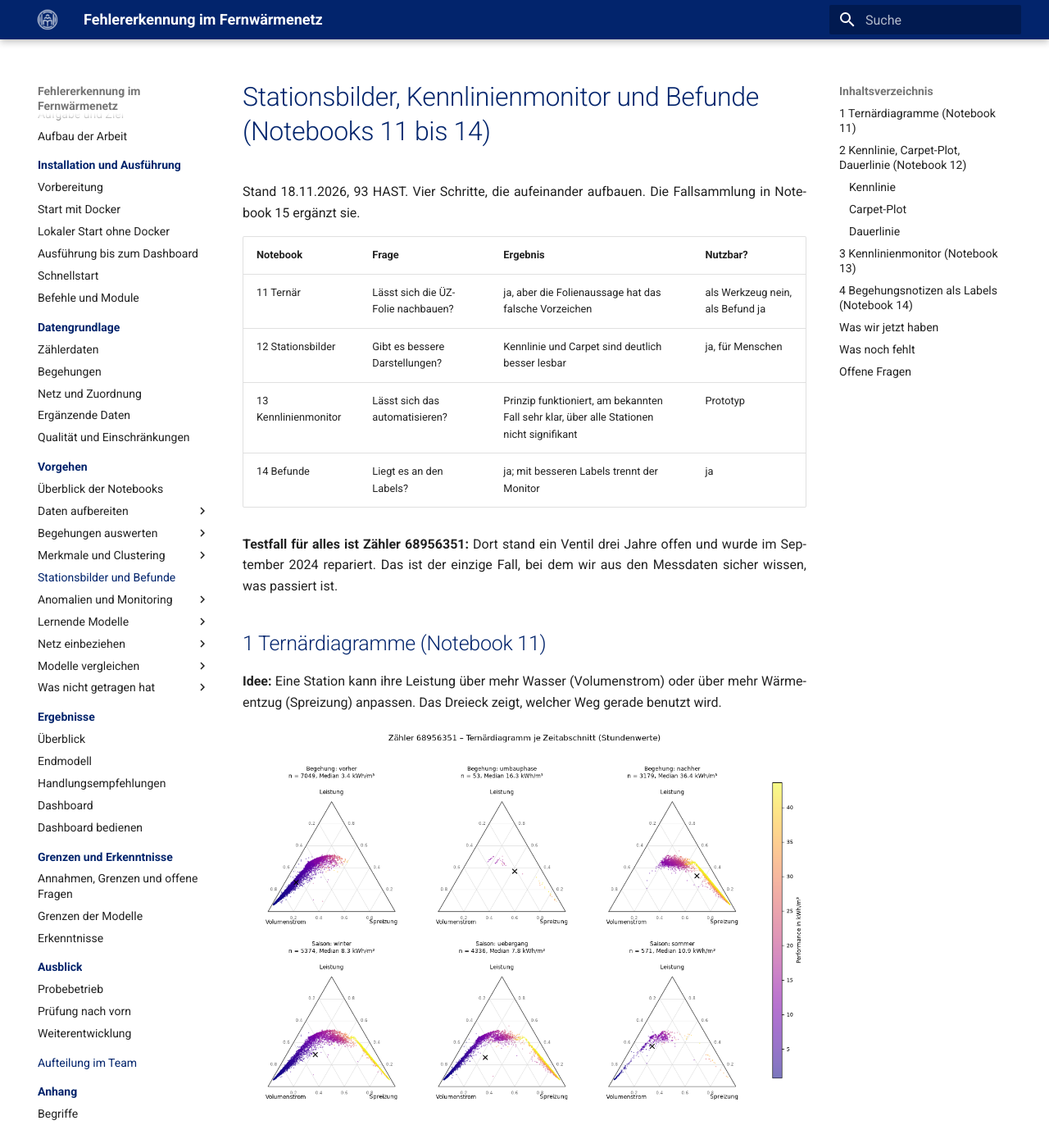
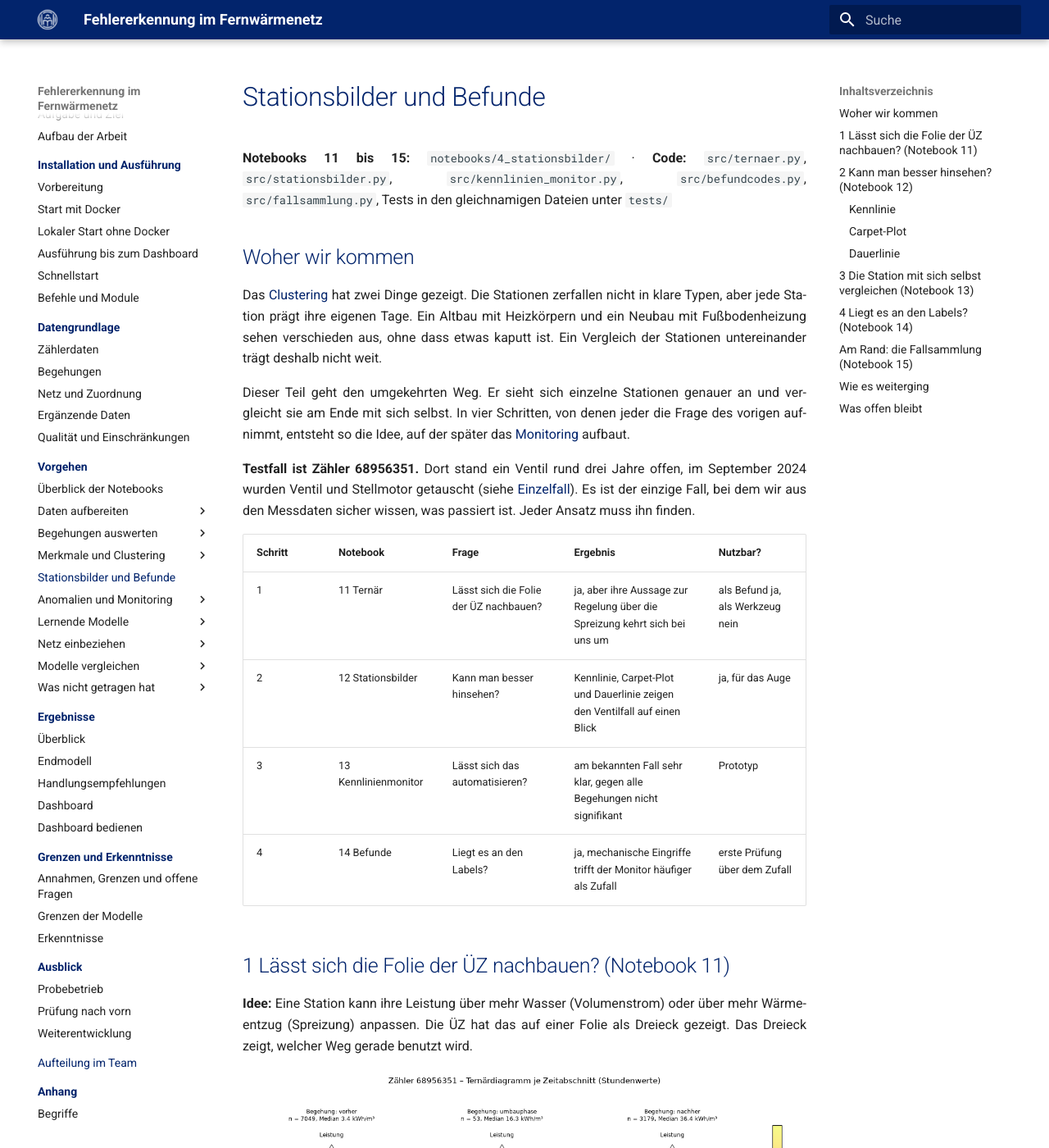
Before and after one commit to ivelinayna/projektseminar, an MkDocs documentation site: the page built from docs/stationsbilder/index.md, in a window 1280 px wide and 1400 px high. Shown: the whole window at 82% size. Built offline with MkDocs 1.6.1 and Material for MkDocs 9.7.7, drawn with Linux system fonts in a browser that asks for light colours; some of the changed text lies outside the part shown.

Commit message:
Doku: Stationsbilder und Befunde als Brücke vom Clustering zum Monitoring
- Seite als Geschichte in vier Schritten (NB 11 bis 14), jeder endet mit
  der Frage des nächsten; Einstieg aus dem Clustering, Ausstieg ins
  Monitoring (NB 18, 19, 20), Fallsammlung (NB 15) ergänzt.
- Zahlen gegen NB 11 bis 15 geprüft: Folie gegen Daten (Regelung statt
  Lage umgekehrt), Kennlinie vorher, Monitor gegen 53 Begehungen,
  Schwellenversuche, Residuenkanal, zweiter Ausschlag im Juni 2025.
- Bilder auf den aktuellen Stand: Trefferquote aus NB 14, Spreizung gegen
  Performance mit 92 Stationen neu gezeichnet.
- Überholtes entfernt (Stand 18.11., beantwortete Frage Monitor oder
  Clustering, doppelte ÜZ-Fragen mit Link auf die Grenzen-Seite).
- Clustering- und Monitoring-Überblick je ein kurzer Absatz als Anschluss.

```diff
--- a/docs/stationsbilder/index.md
+++ b/docs/stationsbilder/index.md
@@ -1,32 +1,51 @@
-# Stationsbilder, Kennlinienmonitor und Befunde (Notebooks 11 bis 14)
+# Stationsbilder und Befunde
 
-Stand 18.11.2026, 93 HAST. Vier Schritte, die aufeinander aufbauen. Die Fallsammlung in Notebook 15 ergänzt sie.
+**Notebooks 11 bis 15:** `notebooks/4_stationsbilder/` · **Code:** `src/ternaer.py`, `src/stationsbilder.py`,
+`src/kennlinien_monitor.py`, `src/befundcodes.py`, `src/fallsammlung.py`, Tests in den gleichnamigen Dateien unter
+`tests/`
 
-| Notebook | Frage | Ergebnis | Nutzbar? |
-|---|---|---|---|
-| 11 Ternär | Lässt sich die ÜZ-Folie nachbauen? | ja, aber die Folienaussage hat das falsche Vorzeichen | als Werkzeug nein, als Befund ja |
-| 12 Stationsbilder | Gibt es bessere Darstellungen? | Kennlinie und Carpet sind deutlich besser lesbar | ja, für Menschen |
-| 13 Kennlinienmonitor | Lässt sich das automatisieren? | Prinzip funktioniert, am bekannten Fall sehr klar, über alle Stationen nicht signifikant | Prototyp |
-| 14 Befunde | Liegt es an den Labels? | ja; mit besseren Labels trennt der Monitor | ja |
+## Woher wir kommen
 
-**Testfall für alles ist Zähler 68956351:** Dort stand ein Ventil drei Jahre offen und wurde im September 2024 repariert. Das ist der einzige Fall, bei dem wir aus den Messdaten sicher wissen, was passiert ist.
+Das [Clustering](../clustering/index.md) hat zwei Dinge gezeigt. Die Stationen zerfallen nicht in klare Typen, aber
+jede Station prägt ihre eigenen Tage. Ein Altbau mit Heizkörpern und ein Neubau mit Fußbodenheizung sehen verschieden
+aus, ohne dass etwas kaputt ist. Ein Vergleich der Stationen untereinander trägt deshalb nicht weit.
 
-## 1 Ternärdiagramme (Notebook 11)
+Dieser Teil geht den umgekehrten Weg. Er sieht sich einzelne Stationen genauer an und vergleicht sie am Ende mit sich
+selbst. In vier Schritten, von denen jeder die Frage des vorigen aufnimmt, entsteht so die Idee, auf der später das
+[Monitoring](../monitoring/index.md) aufbaut.
 
-**Idee:** Eine Station kann ihre Leistung über mehr Wasser (Volumenstrom) oder über mehr Wärmeentzug (Spreizung) anpassen. Das Dreieck zeigt, welcher Weg gerade benutzt wird.
+**Testfall ist Zähler 68956351.** Dort stand ein Ventil rund drei Jahre offen, im September 2024 wurden Ventil und
+Stellmotor getauscht (siehe [Einzelfall](../begehungen/wirkung.md#einzelfall-68956351)). Es ist der einzige Fall, bei
+dem wir aus den Messdaten sicher wissen, was passiert ist. Jeder Ansatz muss ihn finden.
+
+| Schritt | Notebook | Frage | Ergebnis | Nutzbar? |
+|---|---|---|---|---|
+| 1 | 11 Ternär | Lässt sich die Folie der ÜZ nachbauen? | ja, aber ihre Aussage zur Regelung über die Spreizung kehrt sich bei uns um | als Befund ja, als Werkzeug nein |
+| 2 | 12 Stationsbilder | Kann man besser hinsehen? | Kennlinie, Carpet-Plot und Dauerlinie zeigen den Ventilfall auf einen Blick | ja, für das Auge |
+| 3 | 13 Kennlinienmonitor | Lässt sich das automatisieren? | am bekannten Fall sehr klar, gegen alle Begehungen nicht signifikant | Prototyp |
+| 4 | 14 Befunde | Liegt es an den Labels? | ja, mechanische Eingriffe trifft der Monitor häufiger als Zufall | erste Prüfung über dem Zufall |
+
+## 1 Lässt sich die Folie der ÜZ nachbauen? (Notebook 11)
+
+**Idee:** Eine Station kann ihre Leistung über mehr Wasser (Volumenstrom) oder über mehr Wärmeentzug (Spreizung)
+anpassen. Die ÜZ hat das auf einer Folie als Dreieck gezeigt. Das Dreieck zeigt, welcher Weg gerade benutzt wird.
 
 ![Ternärdiagramme](../assets/stationsbilder/ueberblick_ternaer.png)
 
-- sechs Dreiecke für dieselbe Station: oben vor / während / nach der Begehung, unten die drei Jahreszeiten
-- jeder Punkt ist eine Betriebsstunde, Farbe = Effizienz (gelb gut, blau schlecht)
-- vorher Median 3,4 kWh/m³, nachher 36,4, also Faktor zehn
+- Sechs Dreiecke für dieselbe Station: oben vor, während und nach der Begehung, unten die drei Jahreszeiten.
+- Jeder Punkt ist eine Betriebsstunde, die Farbe ist die Effizienz (gelb gut, blau schlecht).
+- Vorher liegt der Median bei 3,4 kWh/m³, nachher bei 36,4, also rund zehnmal so hoch.
 
 ![Spreizung gegen Performance](../assets/stationsbilder/ueberblick_modulation.png)
 
-- jeder Punkt eine Station im Winter: waagerecht der Anteil Spreizungsregelung, senkrecht die Effizienz
-- je mehr Spreizungsregelung, desto schlechter (Rangkorrelation −0,48)
-- Auf der ÜZ-Folie ist die Spreizungsecke die gute Ecke. Bei uns ist es umgekehrt.
-- Erklärung: Eine Station mit festsitzendem Ventil kann gar nicht über den Volumenstrom regeln und landet deshalb automatisch dort.
+- Jeder Punkt ist eine Station im Winter: waagerecht der Anteil der Spreizung an der Leistungsregelung, senkrecht die
+  Effizienz.
+- Die Folie sagt: Wer über die Spreizung regelt, arbeitet effizient. Bei uns ist es umgekehrt. Je größer der Anteil
+  der Spreizung, desto schlechter (Rangkorrelation −0,48, 92 Stationen).
+- Die Lage der Punktwolke nahe der Spreizungsecke ist dagegen auch bei uns ein gutes Zeichen (+0,75). Vielleicht meint
+  die Folie die Lage und nicht die Regelung.
+- Erklärung: Eine Station mit festsitzendem Ventil kann ihre Leistung nur noch über die Spreizung ändern und zählt
+  deshalb automatisch als spreizungsgeregelt. 68956351 liegt im Bild ganz rechts unten.
 
 **Funktioniert:**
 
@@ -35,118 +54,168 @@ Stand 18.11.2026, 93 HAST. Vier Schritte, die aufeinander aufbauen. Die Fallsamm
 
 **Funktioniert nicht:**
 
-- Stationstypen clustern: drei Gruppen trennen die Effizienz um Faktor 3,7, aber die Silhouette liegt nur bei 0,319. Eher ein Gefälle als echte Typen.
+- Stationstypen clustern: Drei Gruppen trennen die Effizienz um Faktor 3,7, aber die Silhouette liegt nur bei 0,319.
+  Das ist eher ein Gefälle als echte Typen.
 - Die Regelungsart ändert sich durch die Begehung nicht (p = 0,70 auf Stunden-, 0,34 auf Tagesebene).
 
-**Fazit:** guter Befund zum Vorzeichen, aber zur Fehlererkennung taugt das Dreieck nicht. Es normiert die Leistung weg.
+**Daraus folgt:** Das Dreieck ist ein guter Befund zum Vorzeichen, aber kein Werkzeug zur Fehlererkennung. Es rechnet
+die Größen auf Anteile um und verliert dabei das Niveau, also wie viel Wasser fließt und wie warm es zurückkommt.
+Gesucht sind Bilder, die das Niveau zeigen.
 
-## 2 Kennlinie, Carpet-Plot, Dauerlinie (Notebook 12)
+## 2 Kann man besser hinsehen? (Notebook 12)
 
 ### Kennlinie
 
 ![Kennlinie](../assets/stationsbilder/ueberblick_kennlinie.png)
 
-- waagerecht Leistung, senkrecht Volumenstrom, beides logarithmisch. Farbe = Rücklauftemperatur.
-- vor der Begehung: flache rote Wolke. Egal wie viel Leistung, es fließen immer 500 bis 1000 l/h, Rücklauf über 70 °C. So sieht ein offenes Ventil aus.
-- nach der Begehung: saubere Gerade mit Steigung 1,28, Rücklauf blau
-- Die Steigung ist rechnerisch derselbe Wert wie der Durchflussanteil aus dem Dreieck. Zusätzlich sieht man, ob die Punkte überhaupt auf einer Linie liegen (R² im Median 0,02 bei flacher, 0,81 bei steiler Steigung).
+- Waagerecht die Leistung, senkrecht der Volumenstrom, beides logarithmisch. Die Farbe ist die Rücklauftemperatur.
+- Vor der Begehung: eine flache rote Wolke. Egal wie viel Leistung, es fließen rund 600 l/h (500 bis 1.000), der
+  Rücklauf liegt bei 65 bis 75 °C. So sieht ein offenes Ventil aus.
+- Nach der Begehung: eine saubere Gerade mit Steigung 1,28, der Rücklauf ist blau.
+- Die Steigung ist rechnerisch derselbe Wert wie der Durchflussanteil aus dem Dreieck. Zusätzlich sieht man, ob die
+  Punkte überhaupt auf einer Linie liegen (R² im Median 0,02 bei flacher, 0,81 bei steiler Steigung).
 
 ### Carpet-Plot
 
 ![Carpet-Plot](../assets/stationsbilder/ueberblick_carpet.png)
 
-- waagerecht die Kalenderzeit, senkrecht die Tagesstunde. Oben Rücklauf, unten Volumenstrom.
-- Ende 2022 bis September 2024: durchgehend rot, Tag und Nacht, Sommer wie Winter
-- danach blau mit Tagesstruktur (Nachtabsenkung, Warmwasserspitze morgens)
-- Nebenbefund: bis Ende 2022 lieferte die Station nur einen Wert pro Tag statt 24
+- Waagerecht die Kalenderzeit, senkrecht die Tagesstunde. Oben der Rücklauf, unten der Volumenstrom.
+- Ende 2022 bis September 2024: durchgehend rot, Tag und Nacht, Sommer wie Winter.
+- Danach blau mit Tagesstruktur (Nachtabsenkung, Warmwasserspitze am Morgen).
+- Nebenbefund: Bis Ende 2022 lieferte die Station nur einen Wert pro Tag statt 24.
 
 ### Dauerlinie
 
 ![Dauerlinie](../assets/stationsbilder/ueberblick_dauerlinie.png)
 
-- alle Stundenwerte nach Größe sortiert: in wie viel Prozent der Zeit wird ein Wert überschritten
-- vorher liegt der Rücklauf fast durchgehend über 50 °C, nachher nur noch in ca. 40 % der Zeit
-- einzige der drei Darstellungen, die über alle Stationen einen Begehungseffekt andeutet: Der Anteil der Stunden über 50 °C sinkt um 1,4 Prozentpunkte (47 Stationen, p = 0,096, nicht gesichert). Die Kennliniensteigung zeigt nichts (p = 0,67).
+- Alle Stundenwerte nach Größe sortiert: In wie viel Prozent der Zeit wird ein Wert überschritten?
+- Vorher liegt der Rücklauf fast durchgehend über 50 °C, nachher nur noch in rund 40 % der Zeit.
+- Als einzige der drei Darstellungen deutet sie über alle Stationen einen Begehungseffekt an: Der Anteil der Stunden
+  über 50 °C sinkt um 1,4 Prozentpunkte (47 Stationen, p = 0,096, nicht gesichert). Die Kennliniensteigung zeigt
+  nichts (p = 0,67).
 
-**Funktioniert:** Die Darstellungen messen verschiedene Dinge. Die zehn auffälligsten Stationen nach Kennlinienstreuung und nach warmem Rücklauf überschneiden sich gar nicht.
+**Funktioniert:** Die Darstellungen messen verschiedene Dinge. Die zehn auffälligsten Stationen nach
+Kennlinienstreuung und nach warmem Rücklauf überschneiden sich gar nicht.
 
-**Achtung:** Die Performance in kWh/m³ ist auf Stundenebene dasselbe wie die Spreizung (Performance = 1,163 × ΔT). Korrelationen gegen die Performance beweisen deshalb wenig. Unabhängig sind nur Prüfungen gegen die Begehungen.
+**Achtung:** Die Performance in kWh/m³ ist auf Stundenebene dasselbe wie die Spreizung (Performance = 1,163 × ΔT).
+Korrelationen gegen die Performance beweisen deshalb wenig. Unabhängig sind nur Prüfungen gegen die Begehungen.
 
-**Fazit:** gute Diagnosebilder, aber 93 Stationen von Hand anschauen ist keine Automatisierung.
+**Daraus folgt:** Die Bilder zeigen den Ventilfall auf einen Blick, aber 93 Stationen von Hand anzuschauen ist keine
+Automatisierung. Die Kennlinie eignet sich jedoch als eigenes Modell jeder Station. Wenn sie sich plötzlich
+verschiebt, ist etwas passiert.
 
-## 3 Kennlinienmonitor (Notebook 13)
+## 3 Die Station mit sich selbst vergleichen (Notebook 13)
 
-**Idee:** Bisher wurden Stationen untereinander verglichen. Das scheitert, weil ein Altbau mit Heizkörpern und ein Neubau mit Fußbodenheizung ganz verschieden aussehen, ohne dass etwas kaputt ist. Der Monitor vergleicht jede Station nur mit sich selbst: Hat sich die Kennlinie gegenüber den Wochen davor plötzlich verschoben? Das braucht keine Labels.
+**Idee:** Der Kennlinienmonitor vergleicht jede Station nur mit sich selbst. Hat sich ihre Kennlinie gegenüber den
+Wochen davor plötzlich verschoben? Das braucht keine Labels, und Altbau und Neubau stören sich nicht mehr gegenseitig.
 
 ![Monitorverlauf](../assets/stationsbilder/ueberblick_monitor_verlauf.png)
 
-- oben: Steigung der Kennlinie. Zwei Jahre flach bei null (offenes Ventil), am Begehungstermin Sprung auf 1,4.
-- Mitte: Abweichung vom gewohnten Arbeitspunkt. Vorher konstant bei ca. +0,8, danach im Minus.
-- unten: Alarmkanal. Der Ausschlag am 12.09.2024 erreicht 74, der größte Wert der ganzen Historie, drei Tage nach der Begehung.
+- Oben die Steigung der Kennlinie: zwei Jahre flach bei null (offenes Ventil), am Begehungstermin ein Sprung auf rund
+  1,4.
+- In der Mitte die Abweichung vom gewohnten Arbeitspunkt: vorher meist zwischen +0,5 und +0,8, danach im Minus.
+- Unten der Alarmkanal: Der Ausschlag am 12.09.2024 erreicht 74, der größte Wert in der Geschichte dieser Station, drei
+  Tage nach der Begehung. Der zweite große Ausschlag im Juni 2025 (knapp 50) ist ungeklärt.
 
-Der Monitor findet den bekannten Fall, ohne zu wissen, wonach er sucht.
+Der Monitor findet den bekannten Fall, ohne zu wissen, wonach er sucht. Der erste Entwurf fand ihn nicht: Im Juli und
+August 2024 läuft die Station nur rund 60 Stunden im Monat, ein starres 14-Tage-Fenster hat dann zu wenige Punkte.
+Das Fenster dehnt sich jetzt bis auf 60 Tage.
 
-Der erste Entwurf fand ihn nicht: Im Juli und August 2024 läuft die Station nur rund 60 Stunden im Monat, ein starres 14-Tage-Fenster hat dann zu wenige Punkte. Das Fenster dehnt sich jetzt bis auf 60 Tage.
-
-**Funktioniert:** Das Prinzip, und der bekannte Fall sehr deutlich.
+**Funktioniert:** das Prinzip, und der bekannte Fall sehr deutlich.
 
 **Funktioniert nicht:**
 
-- Über alle 93 Stationen nur 25 bis 34 % über Zufall, nicht signifikant (p = 0,10 und 0,077)
-- 16 Einstellungen probiert, keine wird belastbar signifikant
+- Gegen alle 53 Begehungen mit Monitorverlauf liegt die Trefferquote nur 25 bis 34 % über Zufall, nicht signifikant
+  (p = 0,10 und 0,077).
+- 16 Einstellungen wurden probiert. Der Hebel gegenüber dem Zufall steigt mit der Alarmschwelle bis rund 2,1 (kleinstes
+  p 0,012). Bei so vielen Versuchen ist ein einzelnes p aber nicht belastbar.
 - Der stärkste Alarm je Station trifft die Begehungen schlechter als Zufall.
-- Die Gruppe ohne dokumentierten Eingriff schneidet besser ab als die mit. Das war der Anlass für Notebook 14.
+- Im Parameterkanal schneiden Begehungen ohne dokumentierten Eingriff sogar besser ab als die mit (Hebel 1,57 gegen
+  1,14).
 
-## 4 Begehungsnotizen als Labels (Notebook 14)
+**Daraus folgt:** Liegt es am Monitor oder am Maßstab? Bei 68956351 kennen die Spalten der Begehungstabelle nur eine
+Sollwertänderung, nicht den Tausch von Ventil und Stellmotor.
 
-**Bisherige Labels:** die Alt-Neu-Spalten der Begehungstabelle (Heizzeit, Rücklaufsollwert). Daneben gibt es eine Freitextspalte des Monteurs, vorhanden bei 57 von 66 Begehungen und bisher ungenutzt. Bei 68956351 steht der Stellmotortausch nur dort.
+## 4 Liegt es an den Labels? (Notebook 14)
 
-**Vorgehen:** Die 57 Notizen werden regelbasiert in neun Fehlerkategorien kodiert, abgesichert mit 37 Tests. Knifflig sind Verneinungen: „Schmutzfänger stark voll" ist ein Fehler, „fast leer" nicht.
+**Bisherige Labels:** die Alt-Neu-Spalten der Begehungstabelle (Heizzeit, Rücklaufsollwert). Daneben gibt es eine
+Freitextspalte des Monteurs, vorhanden bei 57 von 66 Begehungen und bisher ungenutzt. Bei 68956351 steht der
+Stellmotortausch nur dort.
+
+**Vorgehen:** Die 57 Notizen werden regelbasiert in neun Fehlerkategorien kodiert, abgesichert mit 37 Tests. Knifflig
+sind Verneinungen: „Schmutzfänger stark voll“ ist ein Fehler, „fast leer“ nicht.
 
 ![Fehlerrangliste](../assets/stationsbilder/befunde_rangliste.png)
 
-- Häufigkeit der Fehlerarten in den 57 Notizen, rot = mechanische Eingriffe
+- Häufigkeit der Fehlerarten in den 57 Notizen, rot sind mechanische Eingriffe.
 - Das ist die Häufigkeit in den Notizen, nicht im Netz.
 
 ![Vierfeldertafel](../assets/stationsbilder/befunde_vierfelder.png)
 
-- 6 Begehungen nennen im Text einen Fehler, ohne dass sich ein Sollwert geändert hat. Die galten bisher als „nichts passiert".
-- 18 Fälle mit Sollwertänderung, aber ohne Befund im Text
+- 6 Begehungen nennen im Text einen Fehler, ohne dass sich ein Sollwert geändert hat. Sie galten bisher als „nichts
+  passiert“.
+- 18 Begehungen haben eine Sollwertänderung, aber keinen Befund im Text.
 - Keine der beiden Quellen ist vollständig.
 
-**Gegenprobe:** Der Monitor sieht nur hydraulische Änderungen. Ein getauschtes Ventil ändert die Kennlinie, eine verschobene Heizzeit nicht. Bei mechanischen Eingriffen müsste er also besser treffen.
+**Gegenprobe:** Der Monitor sieht nur hydraulische Änderungen. Ein getauschtes Ventil ändert die Kennlinie, eine
+verschobene Heizzeit nicht. Bei mechanischen Eingriffen müsste er also besser treffen.
 
 ![Trefferquote je Gruppe](../assets/stationsbilder/befunde_monitor_split.png)
 
-- links Begehungen mit mechanischem Befund, rechts alle anderen. Die gestrichelte Linie ist die Zufallsbasis.
-- mechanisch: 10 von 19 Treffer statt erwarteter 5,6 (p = 0,030)
-- alle anderen: Zufallsniveau
+- Links die Begehungen mit mechanischem Befund, rechts alle anderen. Blau ist der Parameterkanal, rot der
+  Residuenkanal, die gestrichelten Linien sind die Zufallsbasis des jeweiligen Kanals.
+- Der Residuenkanal trifft 10 von 19 mechanischen Begehungen, erwartet wären 5,6 (p = 0,030). Der Parameterkanal
+  trifft 9 von 19 und trennt nicht.
+- Alle übrigen Begehungen liegen auf Zufallsniveau (Residuenkanal 11 von 39).
 
-Das ist die erste Prüfung gegen die Ground Truth, die über den Zufall hinauskommt.
+Das ist die erste Prüfung gegen die Befunde der Begehungen, die über den Zufall hinauskommt.
 
 **Einschränkungen:**
 
 - 19 Termine sind wenig, ein Fall verschiebt die Quote um 5 Prozentpunkte.
-- Die Teilung wurde erst nach dem Nullergebnis gewählt. Sauber wäre: Regel vorher festlegen und an neuen Begehungen prüfen.
-- p-Werte sind einseitig. Zweiseitig 0,041 und 0,086.
+- Die Teilung wurde erst nach dem Nullergebnis gewählt. Sauber wäre: Regel vorher festlegen und an neuen Begehungen
+  prüfen.
+- Die p-Werte sind einseitig, zweiseitig sind es 0,041 und 0,086.
 - 58 Termine auf 51 Stationen, also nicht alle unabhängig.
 
-## Was wir jetzt haben
+## Am Rand: die Fallsammlung (Notebook 15)
 
-- einen Prototyp, der ohne Labels läuft und die einzige bekannte Reparatur am stärksten anzeigt
-- zum ersten Mal ein Validierungsergebnis über dem Zufall
-- Klarheit, welcher Kanal nützlich ist: der Residuenkanal, der Parameterkanal trennt nicht
-- einen Beleg statt einer Vermutung, dass die bisherigen Labels unvollständig waren
+Notebook 15 kehrt noch einmal zum Dreieck aus Schritt 1 zurück und sammelt die Begehungen als Einzelfälle.
 
-## Was noch fehlt
+- **Methodischer Befund:** Ein Vorher-Nachher-Vergleich ohne gleiche Jahreszeit kann das Ergebnis umdrehen. Naiv
+  verbessern sich die Stationen ohne Begehung (+1,28 kWh/m³ gegen −0,29), im reinen Winterschnitt die begangenen
+  (+0,81 gegen −0,76). Das betrifft auch Notebook 11.
+- **Screening:** 12 Stationen regeln überwiegend über die Spreizung, 10 davon liegen im schwächsten Viertel der
+  Effizienz. Daraus entstehen 7 Vorschläge für Stationen, die noch nie begangen wurden.
 
-- Entscheidungsbaum: Die größte Fehlerkategorie hat 9 Fälle, das reicht nicht für Training und Test.
-- Kausalität: Dafür bräuchte es eine Kontrollgruppe nicht begangener Stationen.
-- Zählertausch: Ein Teil der großen Ausschläge könnte ein gewechselter Zähler sein. Ein Tauschdatum gibt es nirgends.
+## Wie es weiterging
 
-## Offene Fragen
+Am Ende dieser Schritte stand die Frage: Monitor weiterverfolgen oder zurück zum Clustering? Das Projekt hat den
+Monitor weiterverfolgt. Mitgenommen wurde:
 
-- Passen die neun Fehlerkategorien fachlich? Bleiben Zirkulation und Pumpe getrennt?
-- Kann die ÜZ Zählertauschdaten mit Datum liefern?
-- Drei Notizen lassen sich nicht einordnen (ein Defekt ohne klare Zuordnung, zwei Messwerte ohne Bewertung). Befund oder Normalwert?
-- Monitor weiterverfolgen oder zurück zum Clustering? Der Monitor ist bisher der einzige Ansatz, der etwas getroffen hat.
+- ein Prototyp, der ohne Labels läuft und die einzige bekannte Reparatur am stärksten anzeigt,
+- zum ersten Mal ein Prüfergebnis über dem Zufall,
+- die Erkenntnis, dass der Residuenkanal nützlich ist und der Parameterkanal nicht trennt,
+- ein Beleg statt einer Vermutung, dass die bisherigen Labels unvollständig waren.
+
+Daraus ist das [Monitoring](../monitoring/index.md) geworden:
+
+- Das [Normalverhaltensmodell](../monitoring/normalverhalten.md) (Notebook 18) vergleicht jede Station mit sich
+  selbst, wetterbereinigt auf Tageswerten. Es übernimmt den Befund aus den Schritten 1 und 2, dass Begehungen eher das
+  Niveau der Performance verschieben als die Form der Kennlinie, und nutzt die Befundcodes aus Schritt 4 weiter.
+- Der [Tagesmonitor](../monitoring/tagesmonitor.md) (Notebook 20) setzt diese Idee als Modul für den Betrieb um und
+  ersetzt den Fensteralarm des Kennlinienmonitors.
+- Der [Netzvergleich](../monitoring/netzvergleich.md) (Notebook 19) baut auf dem Modul des Kennlinienmonitors auf und
+  vergleicht jede Station zusätzlich mit allen anderen.
+
+## Was offen bleibt
+
+- **Entscheidungsbaum:** Die größte Fehlerkategorie hat 9 Fälle. Das reicht nicht für Training und Test.
+- **Kontrollgruppe:** In diesen Notebooks fehlt ein Vergleich mit Stationen ohne Begehung. Für den Vergleich jeder
+  Station mit sich selbst bringen ihn das Normalverhaltensmodell und der Tagesmonitor.
+- **Zählertausch:** Ein Teil der großen Ausschläge könnte ein gewechselter Zähler sein. Ein Tauschdatum gibt es
+  nirgends.
+- **Drei Notizen** lassen sich nicht einordnen: ein Defekt ohne klare Zuordnung und zwei Messwerte ohne Bewertung.
+
+Die Fragen an die ÜZ, etwa nach Tauschdaten und nach dem Zuschnitt der Fehlerkategorien, stehen gesammelt unter
+[Offene Fragen an die ÜZ](../grenzen/index.md#offene-fragen-an-die-uz).
```
Also changed, not shown: docs/clustering/index.md (+6 -0 lines), docs/monitoring/index.md (+4 -0 lines), docs/assets/stationsbilder/befunde_monitor_split.png, docs/assets/stationsbilder/ueberblick_modulation.png.
